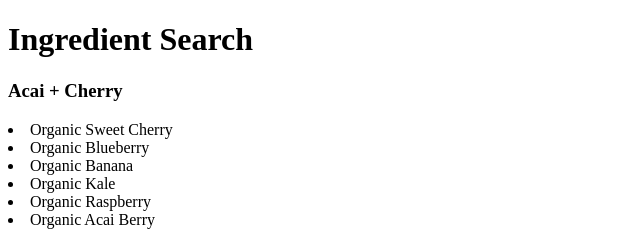
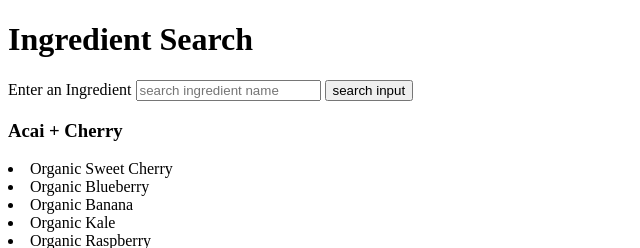
Before and after one commit to patricksbrown1992/ingredient-searcher, a Flask app: page / in a window 1280 px wide. Shown: the top 248 px of the page, without its empty margins (0-640 px from the left). Run offline with Flask 2, Linux system fonts and the light colour scheme.

Commit message:
functional search

```diff
--- a/app.py
+++ b/app.py
@@ -1,12 +1,22 @@
-from flask import Flask, render_template
+from flask import Flask, render_template, request
 import pdb
 import json
 import os
 app = Flask(__name__)
 
-@app.route('/')
+@app.route('/', methods=['POST', 'GET'])
 
 def index():
+
+
+    name = None
+
+
+    if request.method == 'POST':
+
+        name = request.form['ingredient']
+    else:
+        name = ''
 
     def fetch_json(file_name):
         root = os.path.realpath(os.path.dirname(__file__))
@@ -19,17 +29,38 @@ def index():
 
         return fetched_ingredients
 
-    def fetch_products():
+    def fetch_products(resources, ingredients, name):
         fetched_products = fetch_json('products.json')
-        return fetched_products
+        resources["products"] = []
+        already_added = {}
+        for product in fetched_products:
+            for ingredientID in product["ingredientIds"]:
+
+                ingredient = ingredients[ingredientID-1]["name"]
+                length = len(name)
+
+                if name == ingredient[0:length] and product["id"] not in already_added:
+                    already_added[product["id"]] = True
+                    resources["products"].append(product)
+
+
+
+
+        return resources
 
     resources = {}
-    products = fetch_products()
+    resources['reversed_resources'] = {}
     ingredients = fetch_ingredients()
+    resources['ingredients'] = ingredients
 
-    resources['products'] = products
-    resources['ingredients'] = ingredients
-    # pdb.set_trace()
+    resources = fetch_products(resources, ingredients, name)
+
+
+
+
+
+
+
     return render_template('index.html', resources=resources)
 
 
--- a/templates/base.html
+++ b/templates/base.html
@@ -6,7 +6,7 @@
     {% block head %}{% endblock %}
 
 </head>
-<body>
+<body >
     {% block body %}{% endblock %}
 </body>
 </html>
--- a/templates/index.html
+++ b/templates/index.html
@@ -6,12 +6,22 @@
 
 {% block body %}
 <h1>Ingredient Search</h1>
+<form action="" method="POST">
+    <label for="ingredient">Enter an Ingredient</label>
+    <input name = "ingredient" type="text" id='search-input' placeholder="search ingredient name" value="">
+    <input type="submit" value="search input">
+</form>
+
+
+
+
+
 {% for product in resources["products"] %}
     <h3>{{product['name']}}</h3>
     {% for ingredientId in product["ingredientIds"] %}
         <li>{{resources["ingredients"][ingredientId-1]["name"]}}</li>
     {% endfor %}
-
+<img src={{product.image.url}} alt="image of product">
 {% endfor %}
 
 {% endblock %}
```
